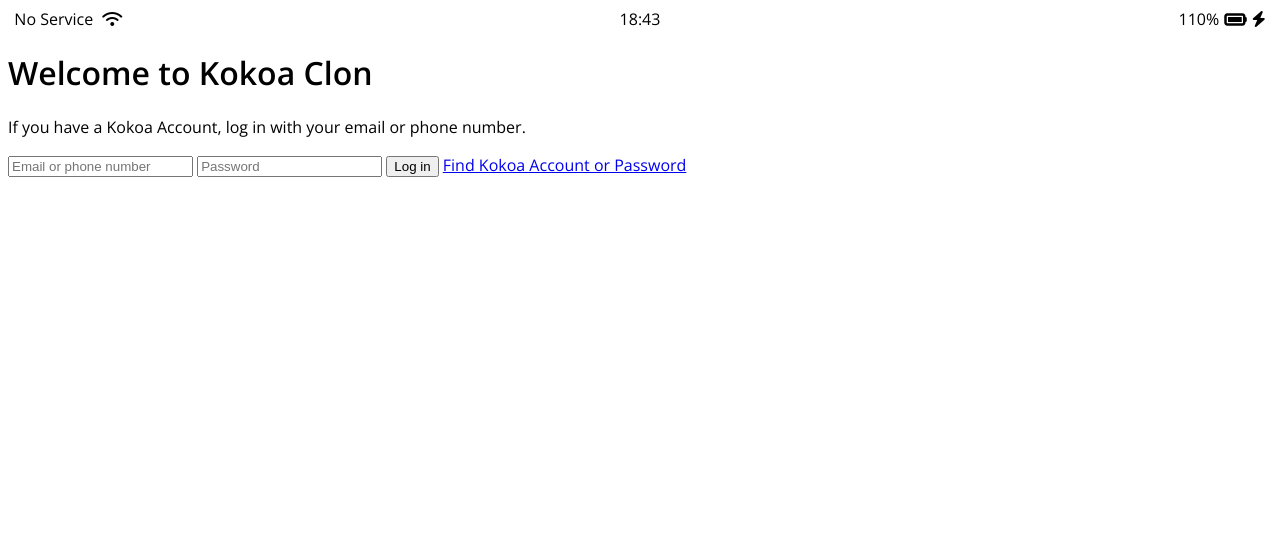
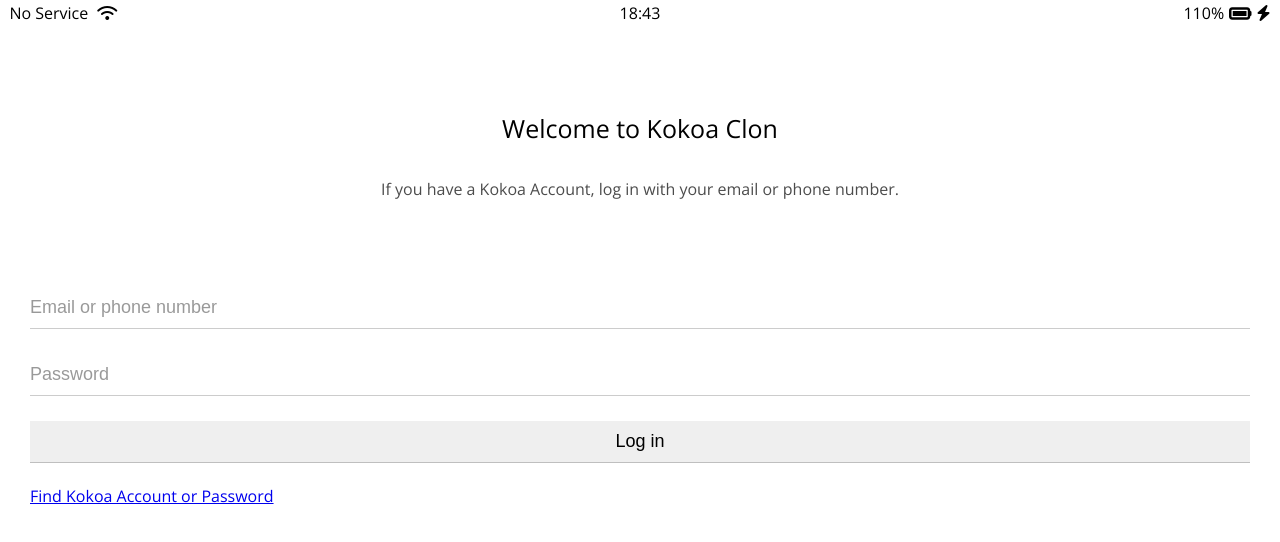
Before and after one commit to kosb123/kokoa-clone-2020, a plain HTML site: page index.html in a window 1280 px wide. Drawn offline with nearby package versions, Linux system fonts and the light colour scheme.

```diff
--- /dev/null
+++ b/css/reset.css
@@ -0,0 +1,52 @@
+/* http://meyerweb.com/eric/tools/css/reset/
+   v2.0 | 20110126
+   License: none (public domain)
+*/
+
+html, body, div, span, applet, object, iframe,
+h1, h2, h3, h4, h5, h6, p, blockquote, pre,
+a, abbr, acronym, address, big, cite, code,
+del, dfn, em, img, ins, kbd, q, s, samp,
+small, strike, strong, sub, sup, tt, var,
+b, u, i, center,
+dl, dt, dd, ol, ul, li,
+fieldset, form, label, legend,
+table, caption, tbody, tfoot, thead, tr, th, td,
+article, aside, canvas, details, embed,
+figure, figcaption, footer, header, hgroup,
+menu, nav, output, ruby, section, summary,
+time, mark, audio, video {
+	margin: 0;
+	padding: 0;
+	border: 0;
+	font-size: 100%;
+	font: inherit;
+	vertical-align: baseline;
+}
+/* HTML5 display-role reset for older browsers */
+article, aside, details, figcaption, figure,
+footer, header, hgroup, menu, nav, section {
+	display: block;
+}
+body {
+	line-height: 1;
+}
+ol, ul {
+	list-style: none;
+}
+blockquote, q {
+	quotes: none;
+}
+blockquote:before, blockquote:after,
+q:before, q:after {
+	content: '';
+	content: none;
+}
+table {
+	border-collapse: collapse;
+	border-spacing: 0;
+}
+
+input:focus {
+    outline: none;
+}
--- /dev/null
+++ b/css/status-bar.css
@@ -0,0 +1,24 @@
+.status-bar {
+    display: flex;
+    justify-content: center;
+    padding: 5px 3px;
+  }
+  .status-bar__column {
+    width: 33%;
+  }
+  .status-bar__column:first-child span {
+    margin-right: 5px;
+  }
+  .status-bar__column:nth-child(2) {
+    display: flex;
+    justify-content: center;
+  }
+  .status-bar__column:last-child {
+    display: flex;
+    justify-content: flex-end;
+    align-items: center;
+  }
+
+  .status-bar__column .fa-battery-full {
+    margin: 0px 5px;
+  }
--- a/css/styles.css
+++ b/css/styles.css
@@ -1,27 +1,38 @@
 @import url("https://fonts.googleapis.com/css2?family=Open+Sans:wght@400;600&display=swap");
+@import "reset.css";
+@import "status-bar.css";
 body {
   font-family: "Open Sans", sans-serif;
 }
-.status-bar {
+
+.welcome-header {
+  margin: 90px 0px;
+  text-align: center;
   display: flex;
-  justify-content: center;
-}
-.status-bar__column {
-  width: 33%;
-}
-.status-bar__column:first-child span {
-  margin-right: 5px;
-}
-.status-bar__column:nth-child(2) {
-  display: flex;
-  justify-content: center;
-}
-.status-bar__column:last-child {
-  display: flex;
-  justify-content: flex-end;
+  flex-direction: column;
   align-items: center;
 }
+.welcome-header__title {
+  margin-bottom: 40px;
+  font-size: 25px;
+}
+.welcome-header__text {
+  width: 60%;
+  opacity: 0.7;
+}
 
-.status-bar__column .fa-battery-full {
-  margin: 0px 5px;
+#login-form {
+  display: flex;
+  flex-direction: column;
+  margin: 0px 30px;
 }
+#login-form input {
+  border: none;
+  padding: 10px 0px;
+  font-size: 18px;
+  border-bottom: 1px solid rgba(0, 0, 0, 0.2);
+  margin-bottom: 25px;
+}
+#login-form input::placeholder {
+  color: rgba(0, 0, 0, 0.4);
+}
```
